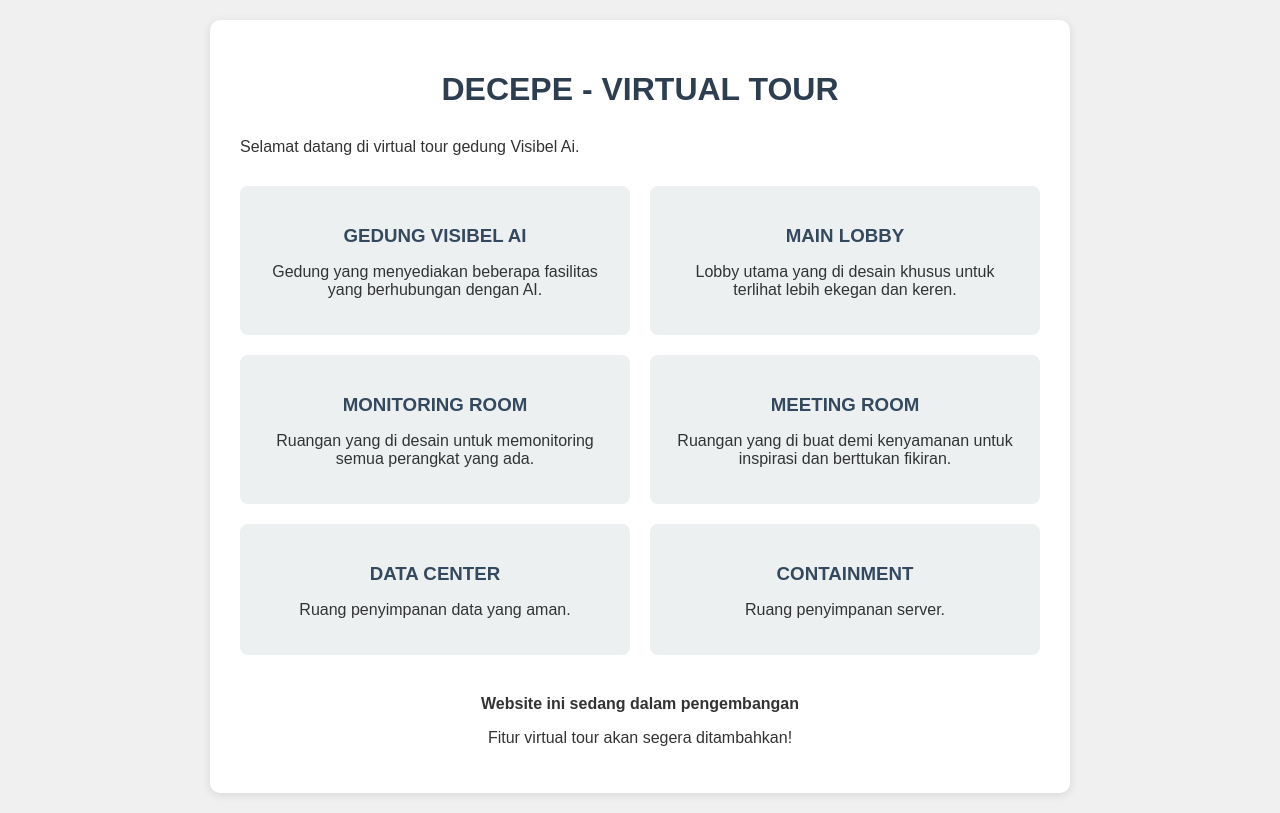
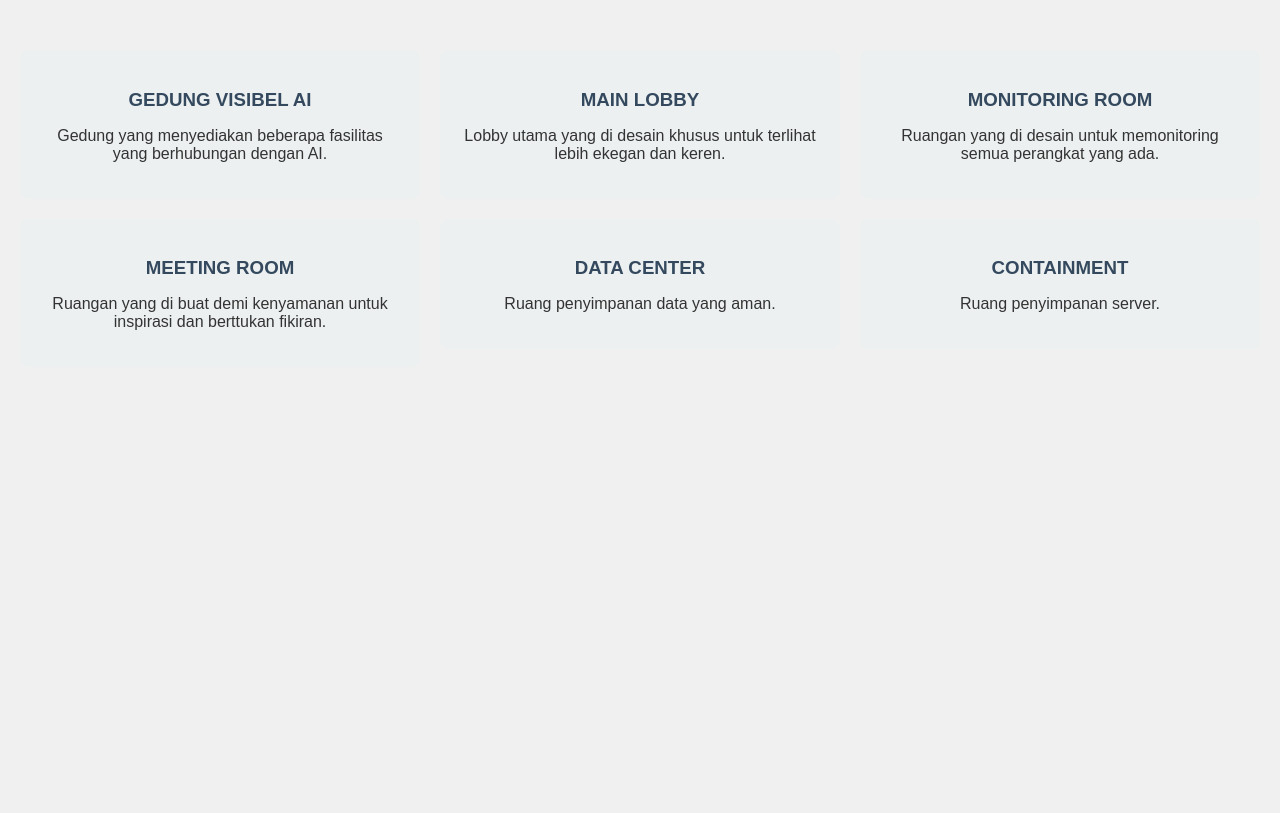
Before and after one commit to diancepe/Jalan_aja, a plain HTML site: page index.html in a window 1280 px wide. Drawn offline with Linux system fonts and the light colour scheme.

Commit message:
Update index.html

```diff
--- a/index.html
+++ b/index.html
@@ -44,46 +44,49 @@
     </style>
 </head>
 <body>
-    <div class="container">
-        <h1>DECEPE - VIRTUAL TOUR</h1>
-        <p>Selamat datang di virtual tour gedung Visibel Ai.</p>
-
     <div class="room-grid">
+    <a href="visibel-ai.html" style="text-decoration: none; color: inherit;">
         <div class="room-card">
             <h3>GEDUNG VISIBEL AI</h3>
             <p>Gedung yang menyediakan beberapa fasilitas yang berhubungan dengan AI.</p>
         </div>
+    </a>
 
+    <a href="lobby.html" style="text-decoration: none; color: inherit;">
         <div class="room-card">
             <h3>MAIN LOBBY</h3>
             <p>Lobby utama yang di desain khusus untuk terlihat lebih ekegan dan keren.</p>
         </div>
+    </a>
 
+    <a href="monitoring.html" style="text-decoration: none; color: inherit;">
         <div class="room-card">
             <h3>MONITORING ROOM</h3>
             <p>Ruangan yang di desain untuk memonitoring semua perangkat yang ada.</p>
         </div>
+    </a>
 
+    <a href="meeting.html" style="text-decoration: none; color: inherit;">
         <div class="room-card">
             <h3>MEETING ROOM</h3>
             <p>Ruangan yang di buat demi kenyamanan untuk inspirasi dan berttukan fikiran.</p>
         </div>
+    </a>
 
+    <a href="data-center.html" style="text-decoration: none; color: inherit;">
         <div class="room-card">
             <h3>DATA CENTER</h3>
             <p>Ruang penyimpanan data yang aman.</p>
         </div>
+    </a>
 
+    <a href="containment.html" style="text-decoration: none; color: inherit;">
         <div class="room-card">
             <h3>CONTAINMENT</h3>
             <p>Ruang penyimpanan server.</p>
         </div>
+    </a>
 </div>
 
-        <div style="text-align: center; margin-top: 40px;">
-            <p><strong>Website ini sedang dalam pengembangan</strong></p>
-            <p>Fitur virtual tour akan segera ditambahkan!</p>
-        </div>
-    </div>
 </body>
 </html>
```
Lines whose indentation alone changed are shown as unchanged.
